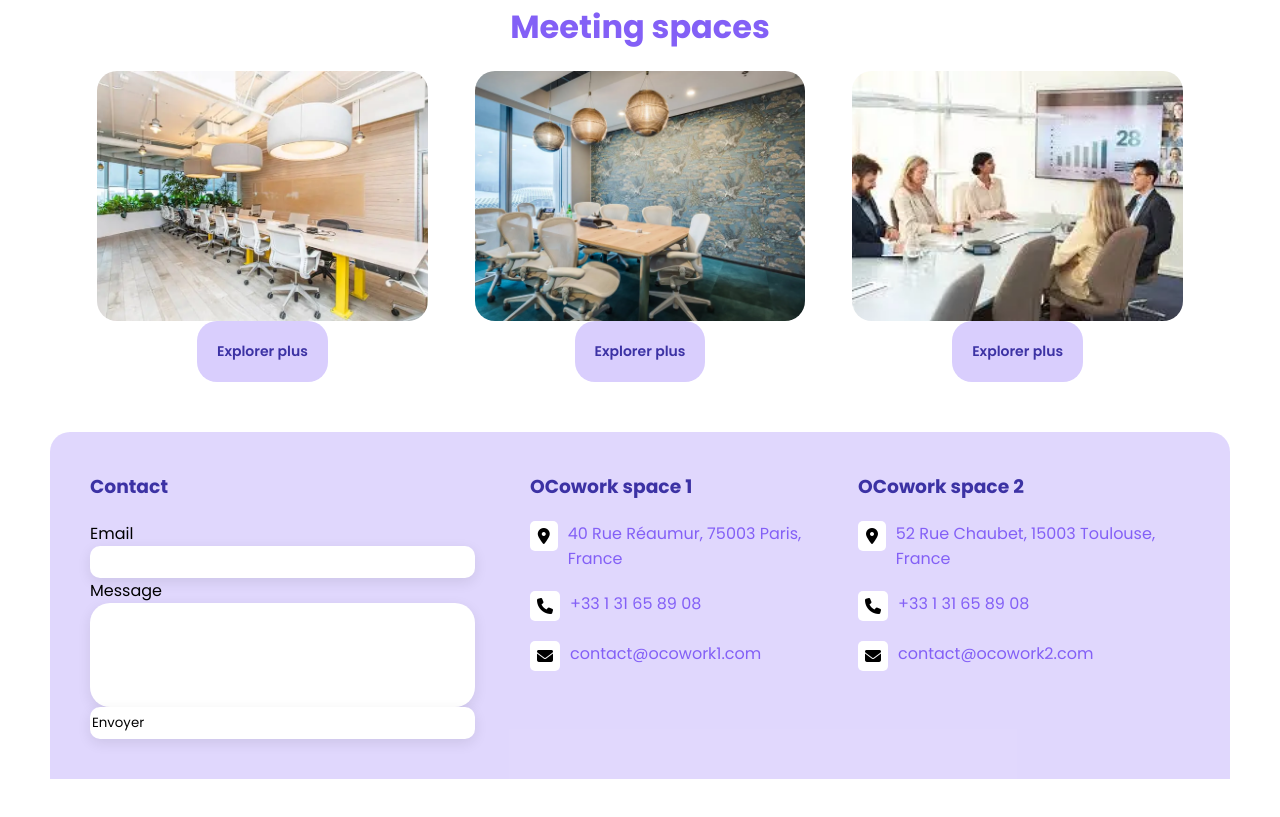
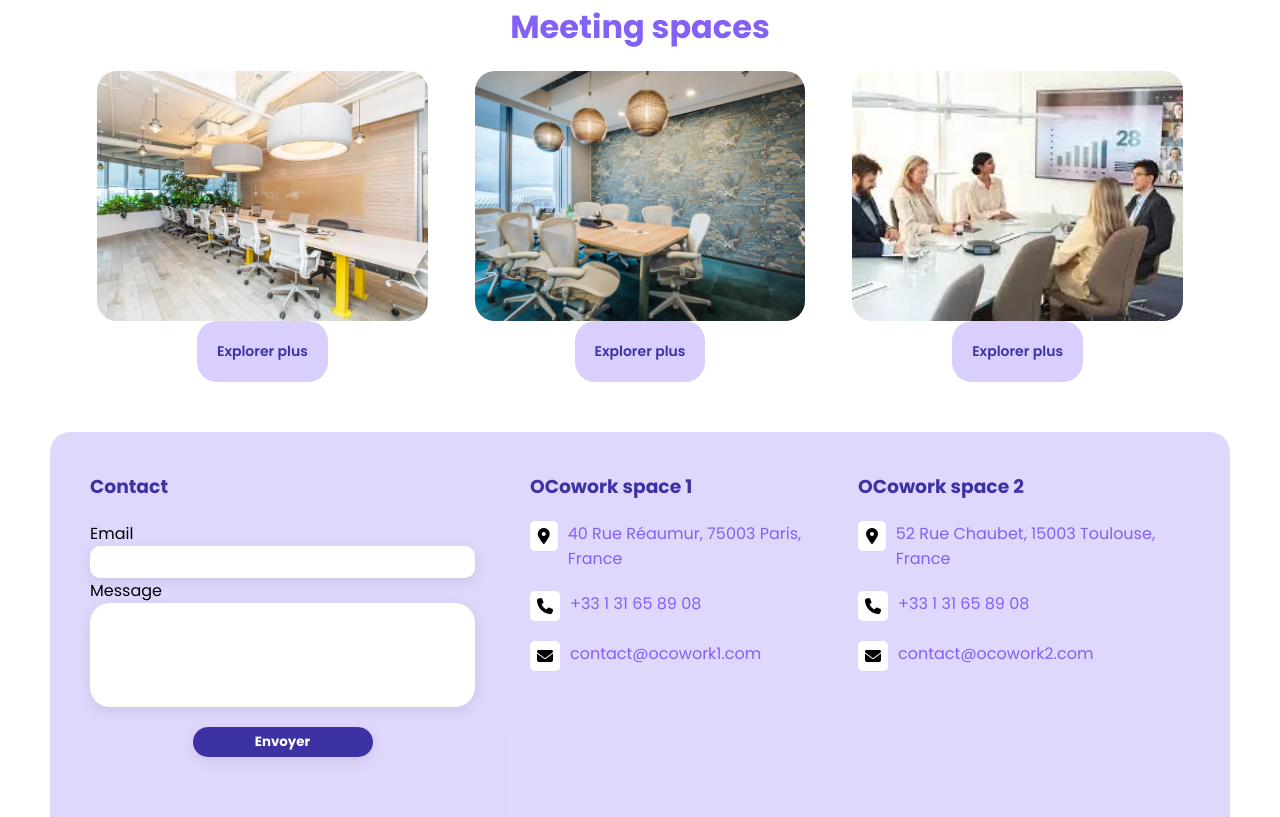
Before and after one commit to Debliqui/ocowork-g1, a plain HTML site: page index.html in a window 1280 px wide. Shown: the part 1558-2375 px from the top of the page. Before the commit the page ends 2337 px from the top, so only its background shows below. Drawn offline with Linux system fonts and the light colour scheme; a web font is replaced by a local one.

Commit message:
Correction dans contact du input submit

```diff
--- a/index.html
+++ b/index.html
@@ -217,7 +217,7 @@
                     <input type="email" name="email" id="email">
                     <label for="message">Message</label>
                     <textarea name="message" id="message" cols="30" rows="10"></textarea>
-                    <input type="text" value="Envoyer">
+                    <input type="submit" value="Envoyer">
                 </form>
             </div>
             <div class="links">
```
